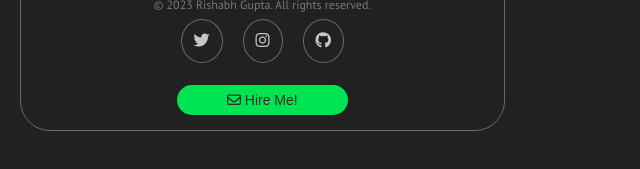
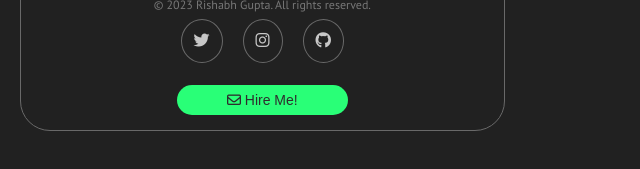
Before and after one commit to rishabhguptajs/MyPortfolio, a plain HTML site: page index.html in a window 1280 px wide. Shown: the part 449-618 px from the top of the page, without its empty margins (0-640 px from the left). Drawn offline with Linux system fonts and the light colour scheme.

Commit message:
commit 1e0b4d0c1b5b6b0b4b6b0b4b6b0b4b6b0b4b6b0b (HEAD -> master)

```diff
--- a/index.css
+++ b/index.css
@@ -73,7 +73,7 @@ body{
     padding-bottom: 7px;
     padding-left: 50px;
     padding-right: 50px;
-    background-color: rgb(0, 228, 83);
+    background-color: rgb(41, 255, 119);
     border: none;
     margin-top: 18px;
     margin: 15px;
```
